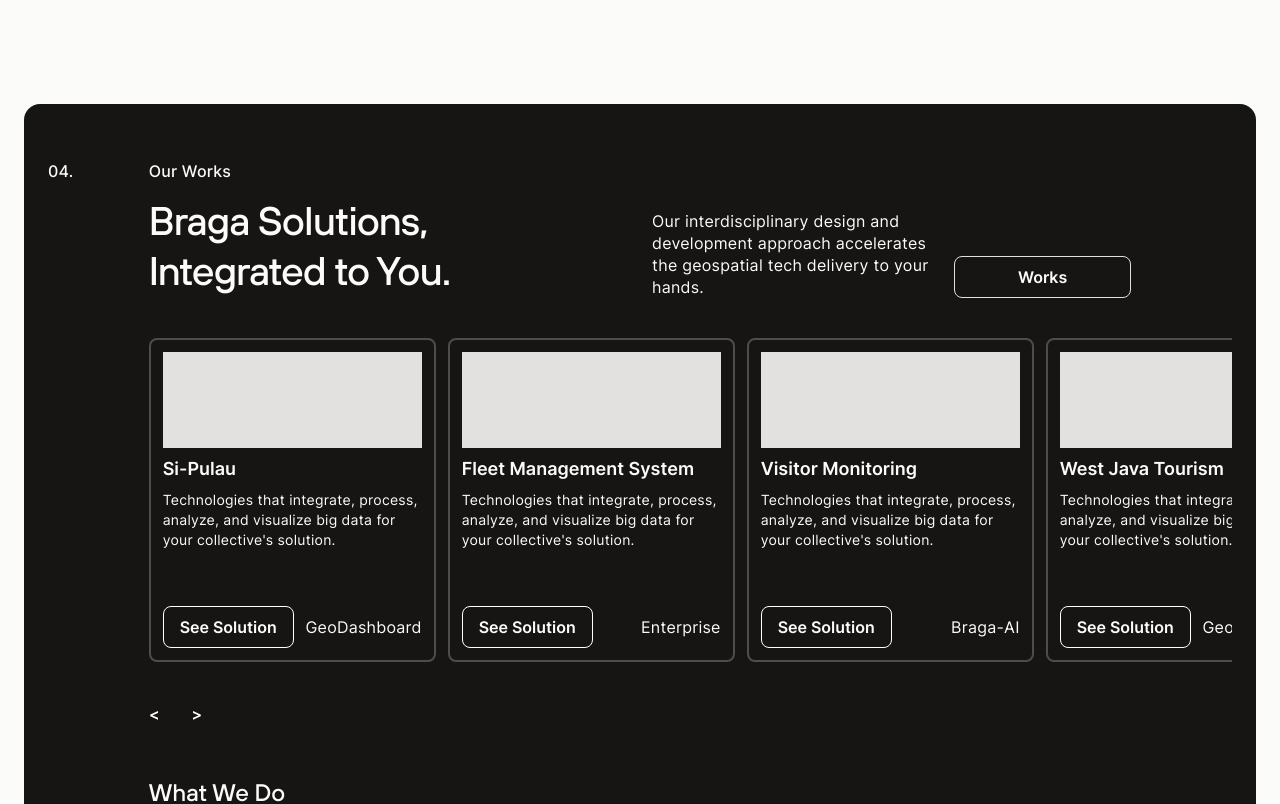
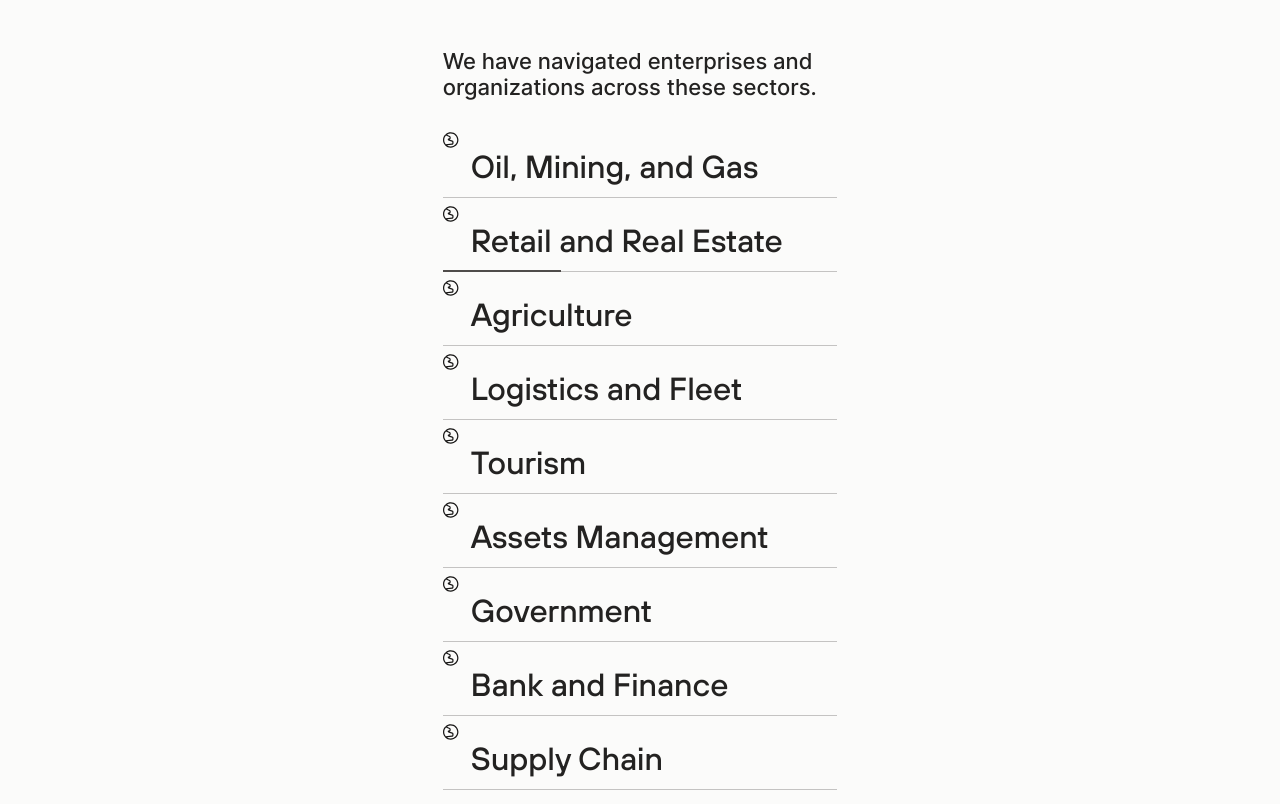
Before and after one commit to FelineJTD/braga-technologies-main-site, a Next.js app: page / in a window 1280 px wide. Shown: the part 3140-3944 px from the top of the page. Built offline with nearby package versions, Linux system fonts and the light colour scheme.

Commit message:
add sectors to home page

```diff
--- a/pages/index.js
+++ b/pages/index.js
@@ -1,14 +1,15 @@
 import Head from 'next/head'
-import { createRef } from 'react'
+import { useState, useEffect, useRef } from 'react'
 
 import PartnerLogos from '../components/partner-logos'
 import CardSolution from '../components/card-solution'
 import Carousel from '../components/carousel'
 import GetInTouch from '../components/get-in-touch-section'
+import Image from 'next/image'
 
 export default function Home() {
-  const featureRef = createRef();
-  const examplesRef = createRef();
+  const featureRef = useRef();
+  const examplesRef = useRef();
 
   const solutions = [
     {
@@ -59,6 +60,63 @@ export default function Home() {
     }
   ]
 
+  const Sectors = [
+    {
+      title: 'Oil, Mining, and Gas',
+      icon: '/logo-braga-sm.svg',
+      img: 'https://picsum.photos/200/300',
+      count: 12,
+    },
+    {
+      title: 'Retail and Real Estate',
+      icon: '/logo-braga-sm.svg',
+      img: 'https://picsum.photos/200/300',
+      count: 12,
+    },
+    {
+      title: 'Agriculture',
+      icon: '/logo-braga-sm.svg',
+      img: 'https://picsum.photos/200/300',
+      count: 12,
+    },
+    {
+      title: 'Logistics and Fleet',
+      icon: '/logo-braga-sm.svg',
+      img: 'https://picsum.photos/200/300',
+      count: 12,
+    },
+    {
+      title: 'Tourism',
+      icon: '/logo-braga-sm.svg',
+      img: 'https://picsum.photos/200/300',
+      count: 12,
+    },
+    {
+      title: 'Assets Management',
+      icon: '/logo-braga-sm.svg',
+      img: 'https://picsum.photos/200/300',
+      count: 12,
+    },
+    {
+      title: 'Government',
+      icon: '/logo-braga-sm.svg',
+      img: 'https://picsum.photos/200/300',
+      count: 12,
+    },
+    {
+      title: 'Bank and Finance',
+      icon: '/logo-braga-sm.svg',
+      img: 'https://picsum.photos/200/300',
+      count: 12,
+    },
+    {
+      title: 'Supply Chain',
+      icon: '/logo-braga-sm.svg',
+      img: 'https://picsum.photos/200/300',
+      count: 12,
+    },
+  ]
+
   const examples = [
     {
       "title": "Si-Pulau",
@@ -106,6 +164,16 @@ export default function Home() {
       });
     }
   }
+
+  const [selectedSectorIdx, setSelectedSectorIdx] = useState(0);
+  const [sectorLength, _setSectorLength] = useState(Sectors.length);
+
+  useEffect(() => {
+    const interval = setInterval(() => {
+      setSelectedSectorIdx((selectedSectorIdx + 1)%sectorLength);
+    }, 5000);
+    return () => clearInterval(interval);
+  }, [sectorLength, selectedSectorIdx]);
 
   return (
     <div>
@@ -218,7 +286,30 @@ export default function Home() {
 
         {/* Sectors */}
         <section className='whiteBG'>
+          {/* Left */}
+          <div className='col-start-1 col-span-3'>
 
+          </div>
+          {/* Center */}
+          <div className='col-start-5 col-span-4'>
+            <h6 className='text-gray-800 text-[20px] md:text-[22px] mb-6'>We have navigated enterprises and organizations across these sectors.</h6>
+            { Sectors.map((sector, index) => (
+              <div key={index} className='flex flex-col space-y-1'>
+                <button
+                  key={index}
+                  className={`${selectedSectorIdx === index ? 'buttonSelectionTimedSelected' : 'buttonSelection'} font-normal relative min-w-[8rem] !flex`}
+                  onClick={() => setSelectedSectorIdx(index)}
+                >
+                  <Image src={sector.icon} alt='' width={16} height={16} />
+                  <h3 className='text-left mt-4 text-gray-800 ml-3'>{sector.title}</h3>
+                </button>
+              </div>
+            )) }
+          </div>
+          {/* Right */}
+          <div className='col-start-9 col-span-3'>
+
+          </div>
         </section>
 
         {/* 04 */}
```
